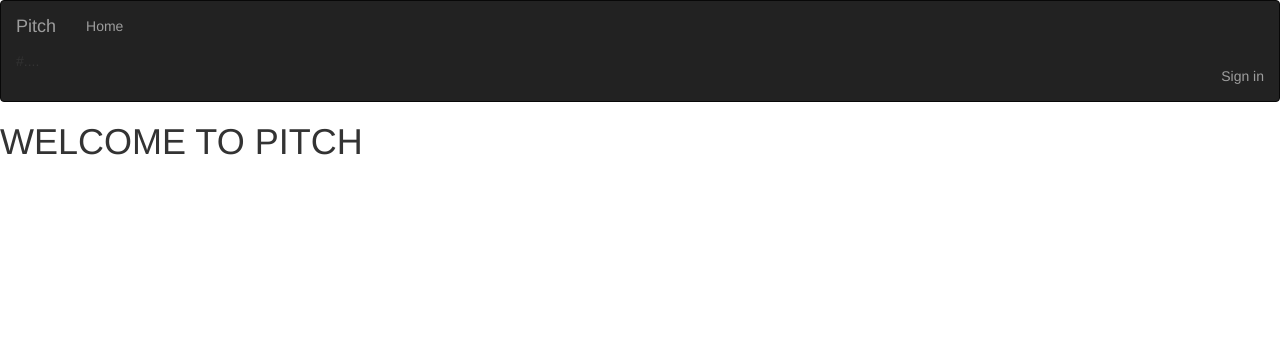
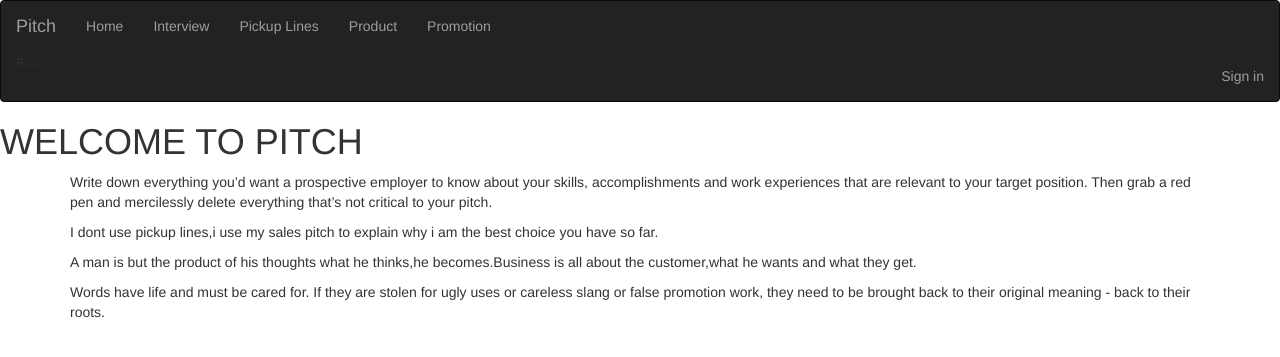
Before and after one commit to lilianwaweru/Pitch, a Flask app: template app/templates/index.html in a window 1280 px wide. Shown: the top 357 px of the page. Run offline with Flask 2, Linux system fonts and the light colour scheme; the template is opened without the code that fills it, so the values that code supplies are empty; parts of the project's set-up code (start-up, migrations or seed data) failed here and were passed over; some libraries are stand-ins or nearby versions.

Commit message:
added the categories paragraph

```diff
--- a/app/main/views.py
+++ b/app/main/views.py
@@ -1,7 +1,7 @@
 from flask import render_template,request,redirect,url_for,abort
 from . import main
 from ..models import User
-from .forms import ,UpdateProfile
+from .forms import UpdateProfile
 from .. import db,photos
 from flask_login import login_required
 
--- a/app/templates/index.html
+++ b/app/templates/index.html
@@ -1,4 +1,28 @@
 {% extends 'base.html' %}
 {% block content %}
     <h1>WELCOME TO PITCH</h1>
+
+    <div class="container">
+        <div class="interview">
+        <p>
+            Write down everything you’d want a prospective employer to know about your skills, accomplishments and work experiences that are relevant to your target position. Then grab a red pen and mercilessly delete everything that’s not critical to your pitch.
+        </p>
+        </div>
+        <div class="pickup-lines">
+            <p>
+                I dont use pickup lines,i use my sales pitch to explain why i am the best choice you have so far.
+            </p>
+        </div>
+        <div class="product">
+            <p>
+                A man is but the product of his thoughts what he thinks,he becomes.Business is all about the customer,what he wants and what they get.
+            </p>
+        </div>
+        <div class="promotion">
+            <p>
+                Words have life and must be cared for. If they are stolen for ugly uses or careless slang or false promotion work, they need to be brought back to their original meaning - back to their roots.
+            </p>
+        </div>
+
+    </div>
 {% endblock%}
--- a/app/templates/navbar.html
+++ b/app/templates/navbar.html
@@ -12,7 +12,14 @@
         <div class="navbar-collapse collapse">
             <ul class="nav navbar-nav">
                 <li><a href="/">Home</a></li>
+                <li><a href="/">Interview</a></li>
+                <li><a href="/">Pickup Lines</a></li>
+                <li><a href="/">Product</a></li>
+                <li><a href="/">Promotion</a></li>
         </div>
+
+
+
         <ul class="nav navbar-nav navbar-right">
             {% if current_user.is_authenticated %}
             <li style="color:white;padding:15px;">{{current_user.username}}</li>
```
